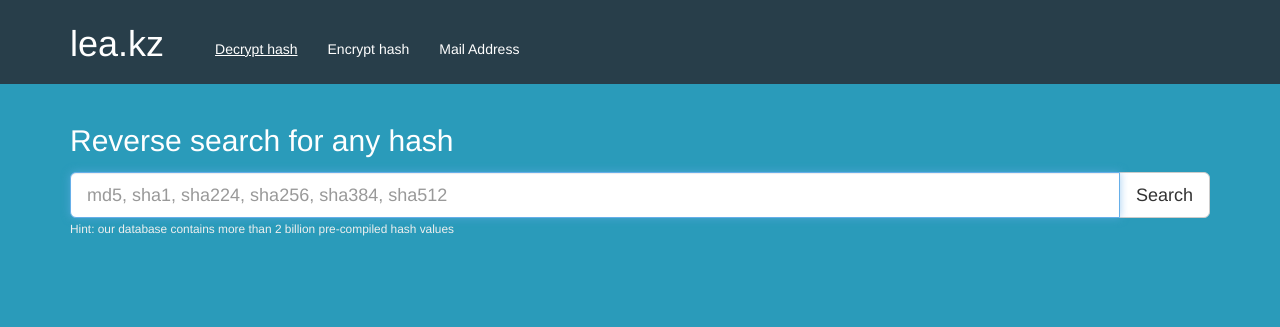
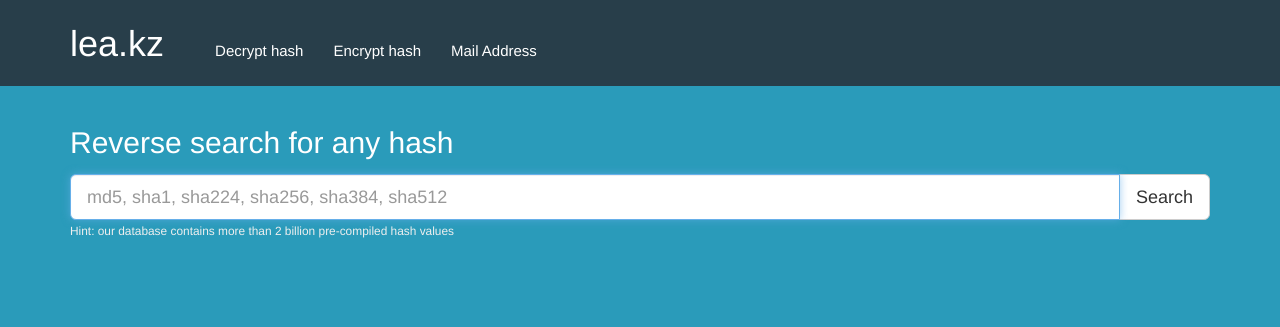
Before and after one commit to p3t3r67x0/leakz, a Flask app: page / in a window 1280 px wide. Shown: the top 327 px of the page. Run offline with Flask 2, Linux system fonts and the light colour scheme; some libraries are stand-ins or nearby versions.

Commit message:
changed link behavior in nav bar

```diff
--- a/static/styles/dracula.css
+++ b/static/styles/dracula.css
@@ -81,7 +81,8 @@ a.wonderworld:hover {
 }
 
 .navbar-nav {
-  margin-top: 24px;
+  font-size: 15px;
+  margin-top: 26px;
   margin-bottom: 10px;
   margin-left: 36px;
 }
@@ -108,7 +109,6 @@ a.wonderworld:hover {
 
 .navbar-default .navbar-nav>.active>a {
   background-color: transparent;
-  text-decoration: underline;
   color: #fff;
 }
 
```
